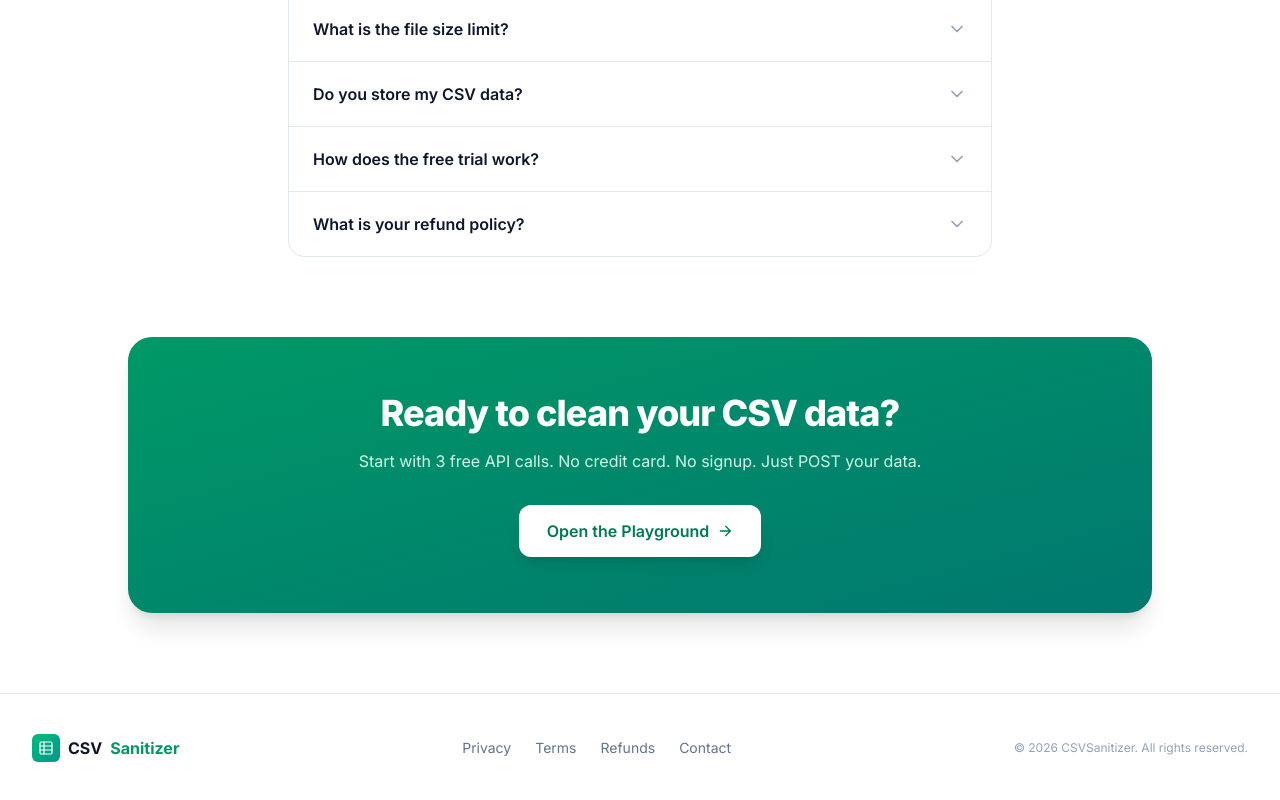
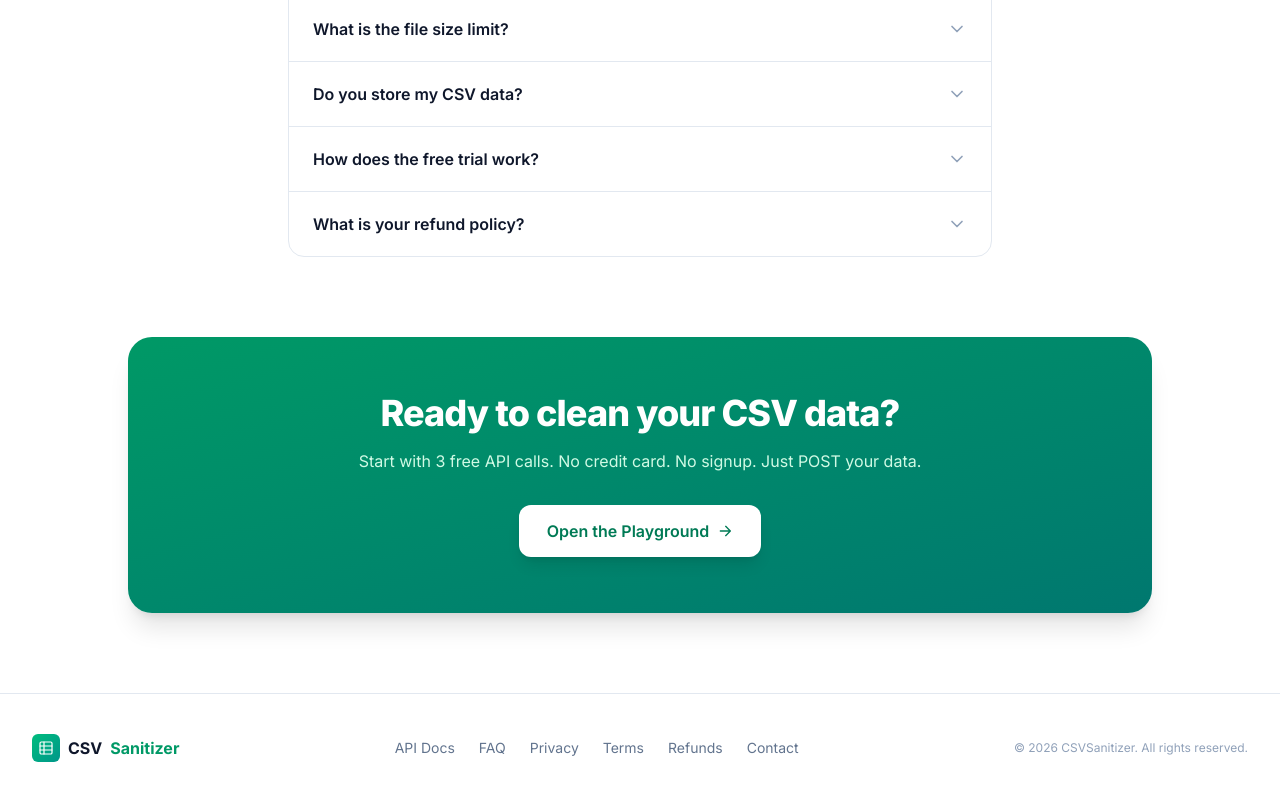
Before and after one commit to cimigoo/csvsanitizer, a Next.js app: page / in a window 1280 px wide. Shown: the part 3709-4509 px from the top of the page. Built offline with nearby package versions, Linux system fonts and the light colour scheme.

Commit message:
Add FAQ and API Docs links to footer navigation

```diff
--- a/src/app/page.tsx
+++ b/src/app/page.tsx
@@ -361,6 +361,8 @@ export default function LandingPage() {
               CSV<span className="text-emerald-600">Sanitizer</span>
             </div>
             <nav className="flex flex-wrap items-center justify-center gap-x-6 gap-y-2 text-sm text-slate-500">
+              <Link href="/docs" className="hover:text-slate-900">API Docs</Link>
+              <Link href="/faq" className="hover:text-slate-900">FAQ</Link>
               <Link href="/privacy" className="hover:text-slate-900">Privacy</Link>
               <Link href="/terms" className="hover:text-slate-900">Terms</Link>
               <Link href="/refunds" className="hover:text-slate-900">Refunds</Link>
```
